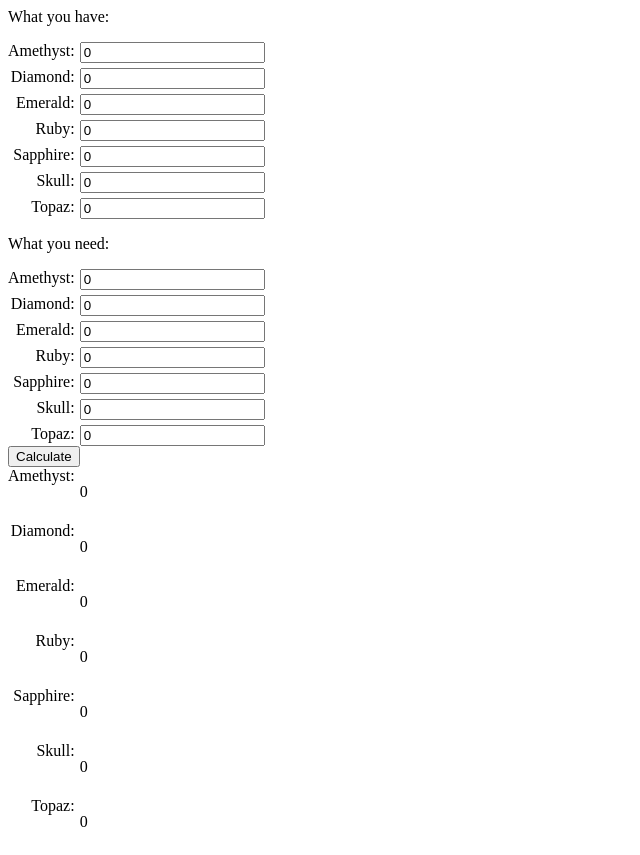
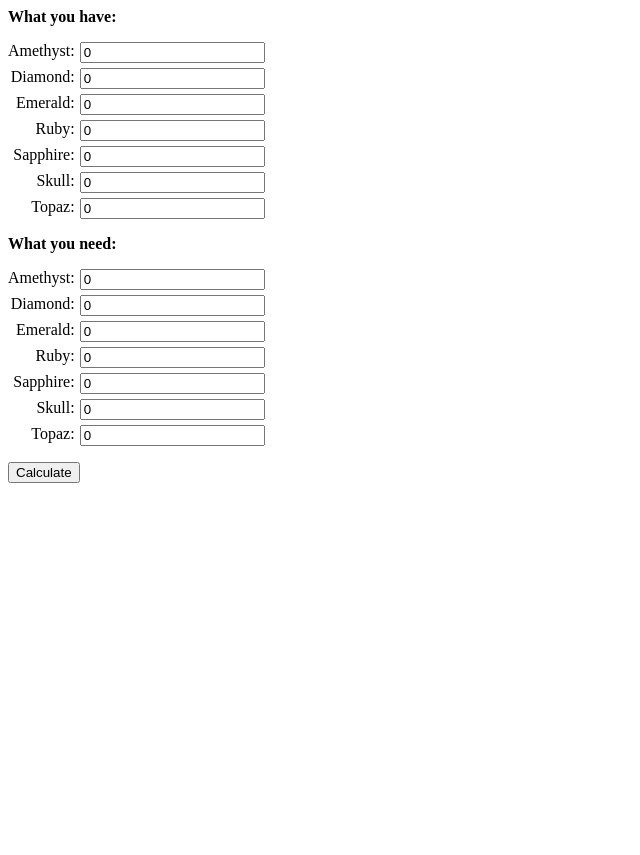
Before and after one commit to jfkelley/d4gemcrafting, a plain HTML site: page docs/index.html in a window 1280 px wide. Shown: the whole page, without its empty margins (0-640 px from the left). After the commit the page ends 800 px from the top, so only its background shows below. Drawn offline with Linux system fonts and the light colour scheme.

Commit message:
Fix output display issues.

```diff
--- a/docs/index.html
+++ b/docs/index.html
@@ -99,12 +99,13 @@ div.grid-form {
     grid-template-columns: max-content max-content;
     grid-gap:5px;
 }
-div.grid-form label       { text-align:right; }
+div.grid-form label { text-align:right; }
 div.grid-form label:after { content: ":"; }
+p.header { font-weight:bold; }
         </style>
     </head>
     <body>
-        <p>What you have:</p>
+        <p class="header">What you have:</p>
         <div class="grid-form">
             <label for="am_cur">Amethyst</label>
             <input type="number" id="am_cur" name="am_cur" min="0" value="0" />
@@ -121,7 +122,7 @@ div.grid-form label:after { content: ":"; }
             <label for="to_cur">Topaz</label>
             <input type="number" id="to_cur" name="to_cur" min="0" value="0" />
         </div>
-        <p>What you need:</p>
+        <p class="header">What you need:</p>
         <div class="grid-form">
             <label for="am_need">Amethyst</label>
             <input type="number" id="am_need" name="am_need" min="0" value="0" />
@@ -138,27 +139,30 @@ div.grid-form label:after { content: ":"; }
             <label for="to_need">Topaz</label>
             <input type="number" id="to_need" name="to_need" min="0" value="0" />
         </div>
-        <div>
+        <p>
             <button onclick="calculate()">Calculate</button>
-        </div>
-        <div id="results" class="grid-form" hidden>
-            <label for="am_craft">Amethyst</label>
-            <p id="am_craft">0</p>
-            <label for="di_craft">Diamond</label>
-            <p id="di_craft">0</p>
-            <label for="em_craft">Emerald</label>
-            <p id="em_craft">0</p>
-            <label for="ru_craft">Ruby</label>
-            <p id="ru_craft">0</p>
-            <label for="sa_craft">Sapphire</label>
-            <p id="sa_craft">0</p>
-            <label for="sk_craft">Skull</label>
-            <p id="sk_craft">0</p>
-            <label for="to_craft">Topaz</label>
-            <p id="to_craft">0</p>
+        </p>
+        <div id="results" hidden>
+            <p class="header">You should craft:</p>
+            <div class="grid-form">
+                <label for="am_craft">Amethyst</label>
+                <div id="am_craft">0</div>
+                <label for="di_craft">Diamond</label>
+                <div id="di_craft">0</div>
+                <label for="em_craft">Emerald</label>
+                <div id="em_craft">0</div>
+                <label for="ru_craft">Ruby</label>
+                <div id="ru_craft">0</div>
+                <label for="sa_craft">Sapphire</label>
+                <div id="sa_craft">0</div>
+                <label for="sk_craft">Skull</label>
+                <div id="sk_craft">0</div>
+                <label for="to_craft">Topaz</label>
+                <div id="to_craft">0</div>
+            </div>
         </div>
         <div id="failure" hidden>
-            <p>Not possible to craft.</p>
+            <p class="header">Not possible to craft.</p>
         </div>
     </body>
 </html>
```
